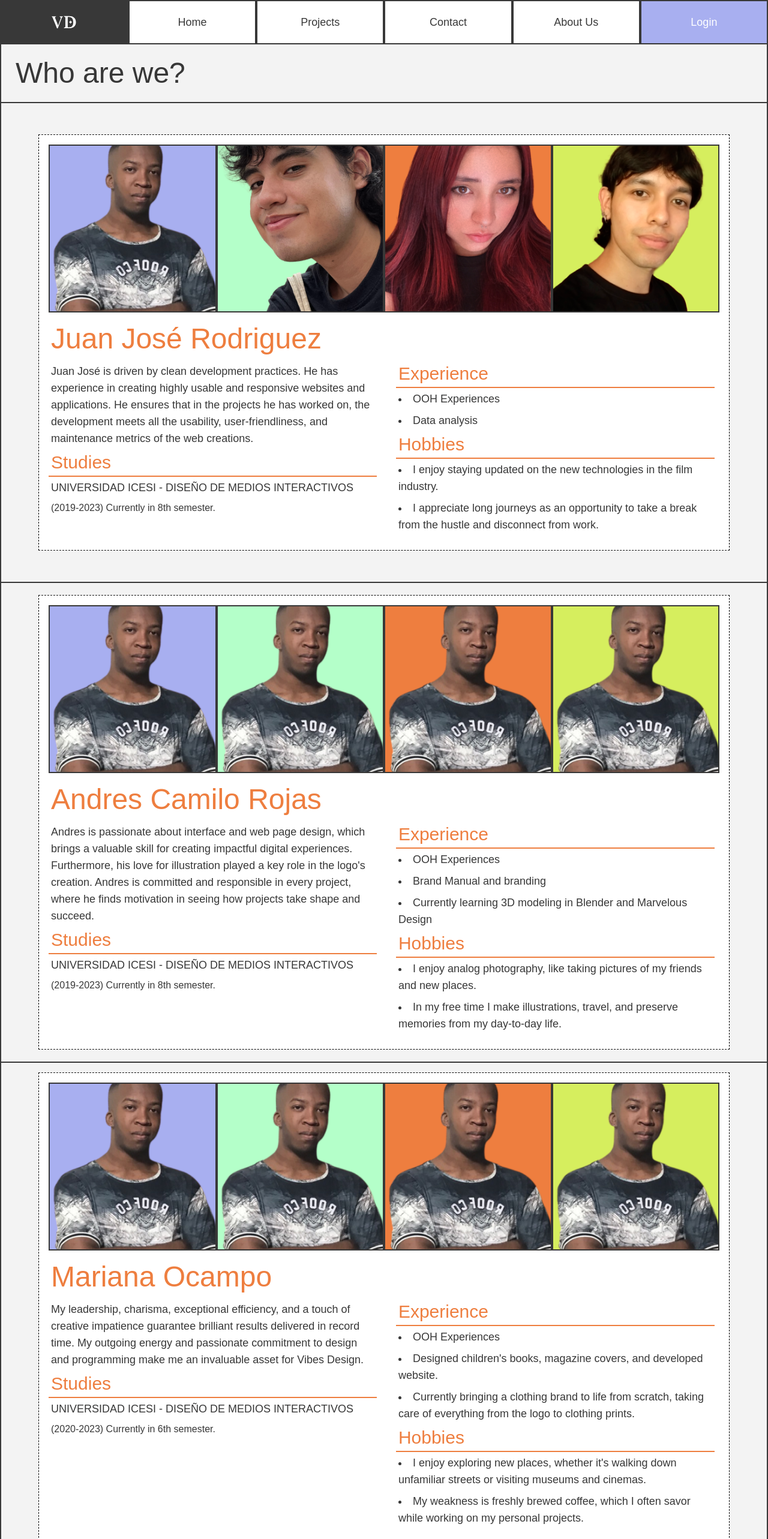
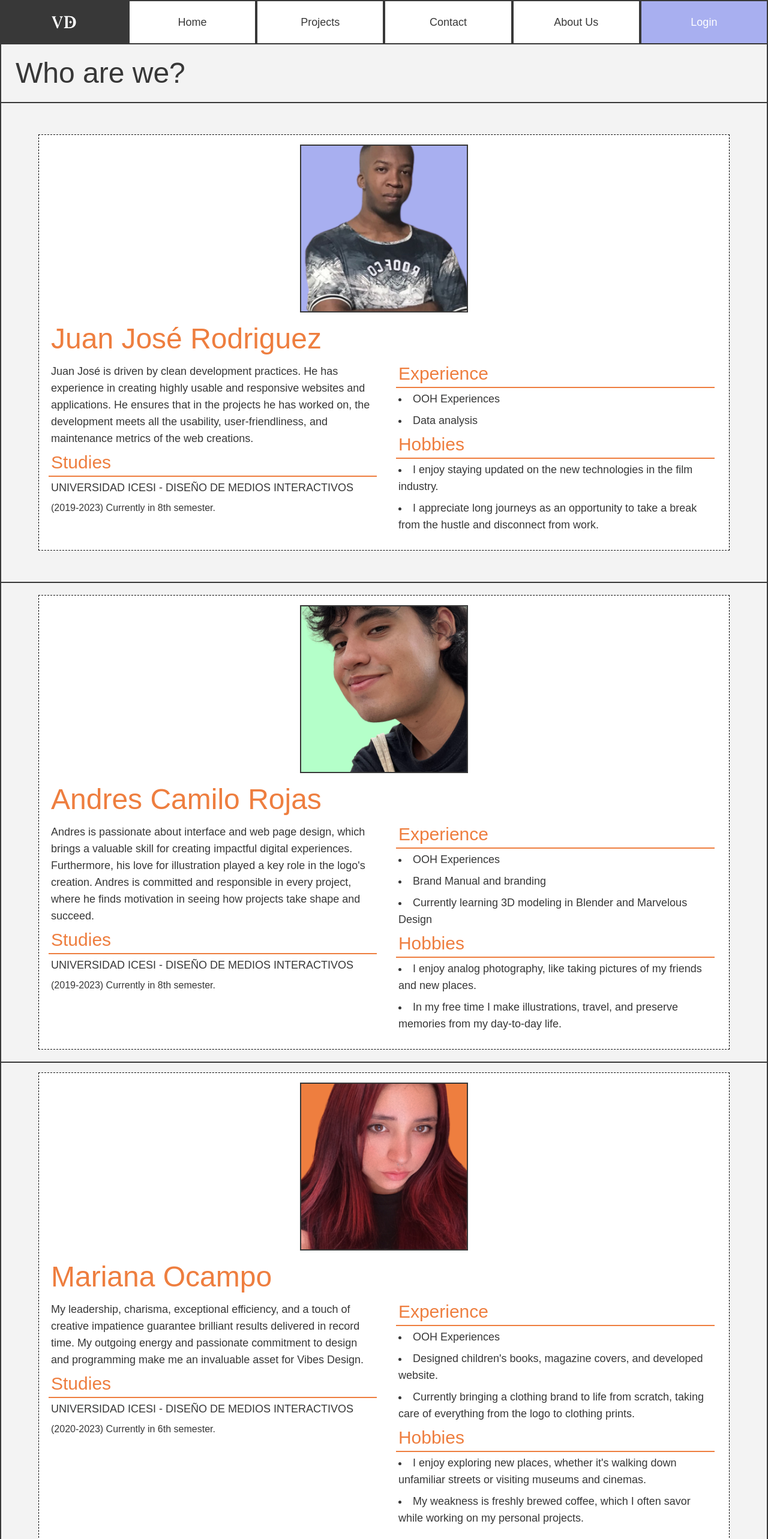
Before and after one commit to roritopra/vibes-design-portfolio, a React (Vite) app: page /aboutus in a window 1280 px wide. Shown: the top 2566 px of the page at 60% size. Built offline with nearby package versions, Linux system fonts and the light colour scheme; a web font is replaced by a local one.

Commit message:
Cambios About Us

```diff
--- a/src/pages/AboutUsPage.jsx
+++ b/src/pages/AboutUsPage.jsx
@@ -8,19 +8,11 @@ export function AboutUsPage() {
   </div>
   <div className="bg-[#F3F3F3] min-h-screen flex justify-center items-center border-t-2 border-solid border-[#383838]">
     <div className="mx-auto my-4 bg-white p-4 border border-dashed border-black w-11/12 max-w-6xl">
-      <div className="flex flex-col md:flex-row ">
-        <div className="w-full md:w-1/2 h-1/4 md:w-1/4 bg-[#A8AFF0] border-solid border-[#383838] border-t-2 md:border-b-2 md:border-l-2 md:border-r-2">
+      <div className="flex flex-col justify-center items-center ">
+        <div className="w-full md:w-1/2 h-1/4 md:w-1/4 bg-[#A8AFF0] border-solid border-[#383838] border-t-2 md:border-b-2 md:border-l-2 md:border-r-2 ">
           <img className="w-full" src="/imgs/rodro_photo.png" alt="Gif" />
         </div>
-        <div className="w-full md:w-1/2 h-1/4 md:w-1/4 bg-[#B4FFC9] border-solid border-[#383838] border-t-2 md:border-b-2 md:border-l-2 md:border-r-2">
-          <img className="w-full" src="/imgs/andres_photo.png" alt="Gif"/>
-        </div>
-        <div className="w-full md:w-1/2 h-1/4 md:w-1/4 bg-[#EE7E3F] border-solid border-[#383838] border-t-2 md:border-b-2 md:border-l-2 md:border-r-2">
-          <img className="w-full" src="/imgs/mariana_photo.png" alt="Gif" />
-        </div>
-        <div className="w-full md:w-1/2 h-1/4 md:w-1/4 bg-[#D6EE5E] border-solid border-[#383838] border-t-2 md:border-b-2 md:border-l-2 md:border-r-2">
-          <img className="w-full" src="/imgs/alejo_photo.png" alt="Gif" />
-        </div>
+
       </div>
       <div className="pl-0 w-full flex flex-col md:flex-row justify-start items-start bg-white pt-4">
         <h2 className="p-1 text-[#EE7E3F] text-5xl font-bagnard maxMd:text-3xl maxMd:p-4">
@@ -74,19 +66,13 @@ export function AboutUsPage() {
 
   <div className="bg-[#F3F3F3] min-h-screen flex justify-center items-center border-t-2 border-solid border-[#383838]">
     <div className="mx-auto my-4 bg-white p-4 border border-dashed border-black w-11/12 max-w-6xl">
-      <div className="flex flex-col md:flex-row ">
-        <div className="w-full md:w-1/2 h-1/4 md:w-1/4 bg-[#A8AFF0] border-solid border-[#383838] border-t-2 md:border-b-2 md:border-l-2 md:border-r-2">
-          <img className="w-full" src="/imgs/rodro_photo.png" alt="Gif" />
+      <div className="flex flex-col md:flex-row justify-center items-center">
+
+        <div className="w-full md:w-1/2 h-1/4 md:w-1/4 bg-[#B4FFC9] border-solid border-[#383838] border-t-2 md:border-b-2 md:border-l-2 md:border-r-2">
+          <img className="w-full" src="/imgs/andres_photo.png" alt="Gif"/>
         </div>
-        <div className="w-full md:w-1/2 h-1/4 md:w-1/4 bg-[#B4FFC9] border-solid border-[#383838] border-t-2 md:border-b-2 md:border-l-2 md:border-r-2">
-          <img className="w-full" src="/imgs/rodro_photo.png" alt="Gif"/>
-        </div>
-        <div className="w-full md:w-1/2 h-1/4 md:w-1/4 bg-[#EE7E3F] border-solid border-[#383838] border-t-2 md:border-b-2 md:border-l-2 md:border-r-2">
-          <img className="w-full" src="/imgs/rodro_photo.png" alt="Gif" />
-        </div>
-        <div className="w-full md:w-1/2 h-1/4 md:w-1/4 bg-[#D6EE5E] border-solid border-[#383838] border-t-2 md:border-b-2 md:border-l-2 md:border-r-2">
-          <img className="w-full" src="/imgs/rodro_photo.png" alt="Gif" />
-        </div>
+
+
       </div>
       <div className="pl-0 w-full flex flex-col md:flex-row justify-start items-start bg-white pt-4">
         <h2 className="p-1 text-[#EE7E3F] text-5xl font-bagnard maxMd:text-3xl maxMd:p-4">
@@ -137,18 +123,10 @@ export function AboutUsPage() {
 
   <div className="bg-[#F3F3F3] min-h-screen flex justify-center items-center border-t-2 border-solid border-[#383838]">
     <div className="mx-auto my-4 bg-white p-4 border border-dashed border-black w-11/12 max-w-6xl">
-      <div className="flex flex-col md:flex-row ">
-        <div className="w-full md:w-1/2 h-1/4 md:w-1/4 bg-[#A8AFF0] border-solid border-[#383838] border-t-2 md:border-b-2 md:border-l-2 md:border-r-2">
-          <img className="w-full" src="/imgs/rodro_photo.png" alt="Gif" />
-        </div>
-        <div className="w-full md:w-1/2 h-1/4 md:w-1/4 bg-[#B4FFC9] border-solid border-[#383838] border-t-2 md:border-b-2 md:border-l-2 md:border-r-2">
-          <img className="w-full" src="/imgs/rodro_photo.png" alt="Gif"/>
-        </div>
+      <div className="flex flex-col md:flex-row justify-center items-center">
+
         <div className="w-full md:w-1/2 h-1/4 md:w-1/4 bg-[#EE7E3F] border-solid border-[#383838] border-t-2 md:border-b-2 md:border-l-2 md:border-r-2">
-          <img className="w-full" src="/imgs/rodro_photo.png" alt="Gif" />
-        </div>
-        <div className="w-full md:w-1/2 h-1/4 md:w-1/4 bg-[#D6EE5E] border-solid border-[#383838] border-t-2 md:border-b-2 md:border-l-2 md:border-r-2">
-          <img className="w-full" src="/imgs/rodro_photo.png" alt="Gif" />
+          <img className="w-full" src="/imgs/mariana_photo.png" alt="Gif" />
         </div>
       </div>
       <div className="pl-0 w-full flex flex-col md:flex-row justify-start items-start bg-white pt-4">
@@ -200,18 +178,9 @@ export function AboutUsPage() {
 
   <div className="bg-[#F3F3F3] min-h-screen flex justify-center items-center border-t-2 border-solid border-[#383838]">
     <div className="mx-auto my-4 bg-white p-4 border border-dashed border-black w-11/12 max-w-6xl">
-      <div className="flex flex-col md:flex-row ">
-        <div className="w-full md:w-1/2 h-1/4 md:w-1/4 bg-[#A8AFF0] border-solid border-[#383838] border-t-2 md:border-b-2 md:border-l-2 md:border-r-2">
-          <img className="w-full" src="/imgs/rodro_photo.png" alt="Gif" />
-        </div>
-        <div className="w-full md:w-1/2 h-1/4 md:w-1/4 bg-[#B4FFC9] border-solid border-[#383838] border-t-2 md:border-b-2 md:border-l-2 md:border-r-2">
-          <img className="w-full" src="/imgs/rodro_photo.png" alt="Gif"/>
-        </div>
-        <div className="w-full md:w-1/2 h-1/4 md:w-1/4 bg-[#EE7E3F] border-solid border-[#383838] border-t-2 md:border-b-2 md:border-l-2 md:border-r-2">
-          <img className="w-full" src="/imgs/rodro_photo.png" alt="Gif" />
-        </div>
-        <div className="w-full md:w-1/2 h-1/4 md:w-1/4 bg-[#D6EE5E] border-solid border-[#383838] border-t-2 md:border-b-2 md:border-l-2 md:border-r-2">
-          <img className="w-full" src="/imgs/rodro_photo.png" alt="Gif" />
+      <div className="flex flex-col md:flex-row justify-center items-center">
+        <div className="w-full md:w-1/3 h-1/4 md:w-1/4 bg-[#D6EE5E] border-solid border-[#383838] border-t-2 md:border-b-2 md:border-l-2 md:border-r-2">
+          <img className="w-full" src="/imgs/alejo_photo.png" alt="Gif" />
         </div>
       </div>
       <div className="pl-0 w-full flex flex-col md:flex-row justify-start items-start bg-white pt-4">
```
